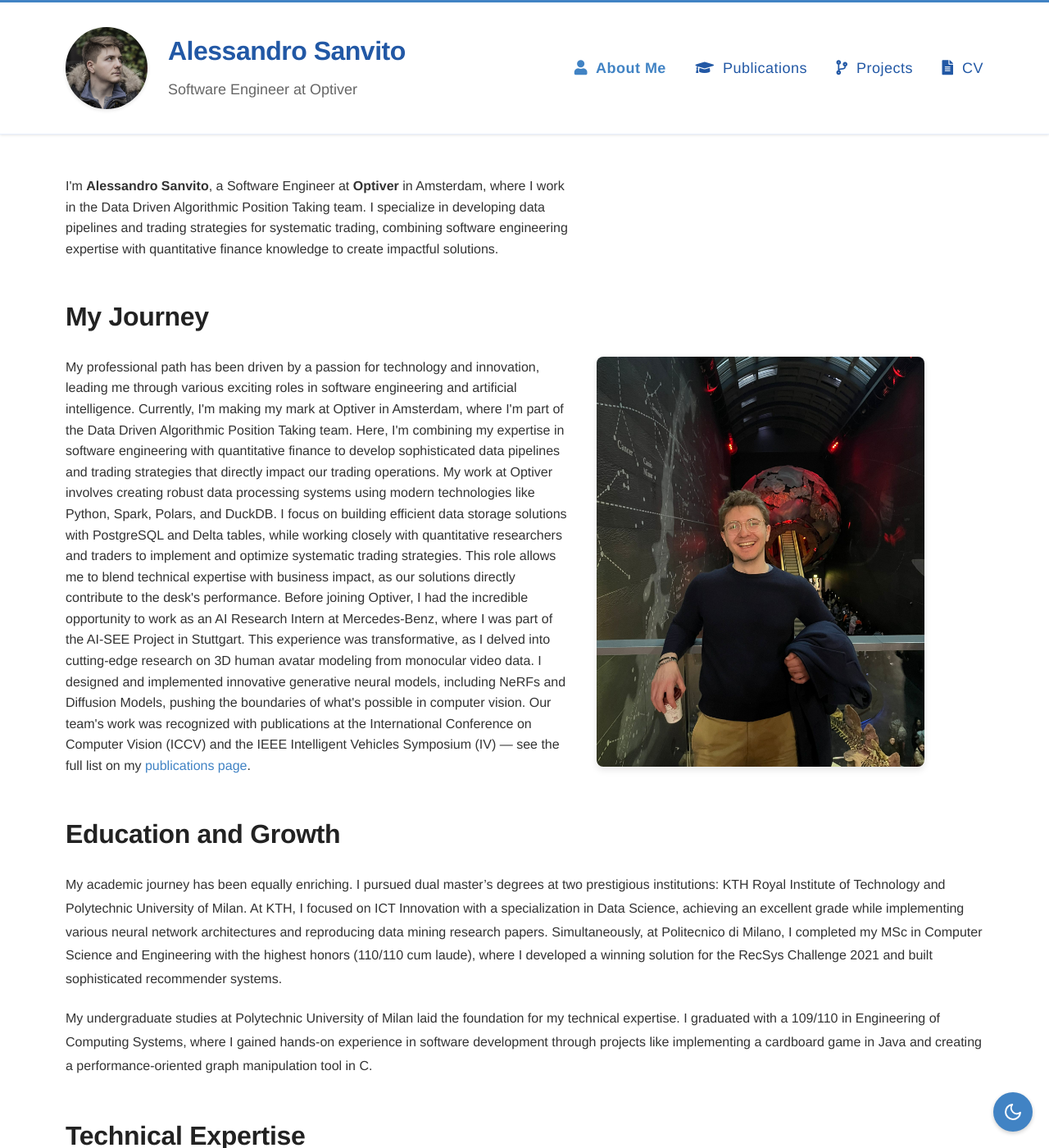
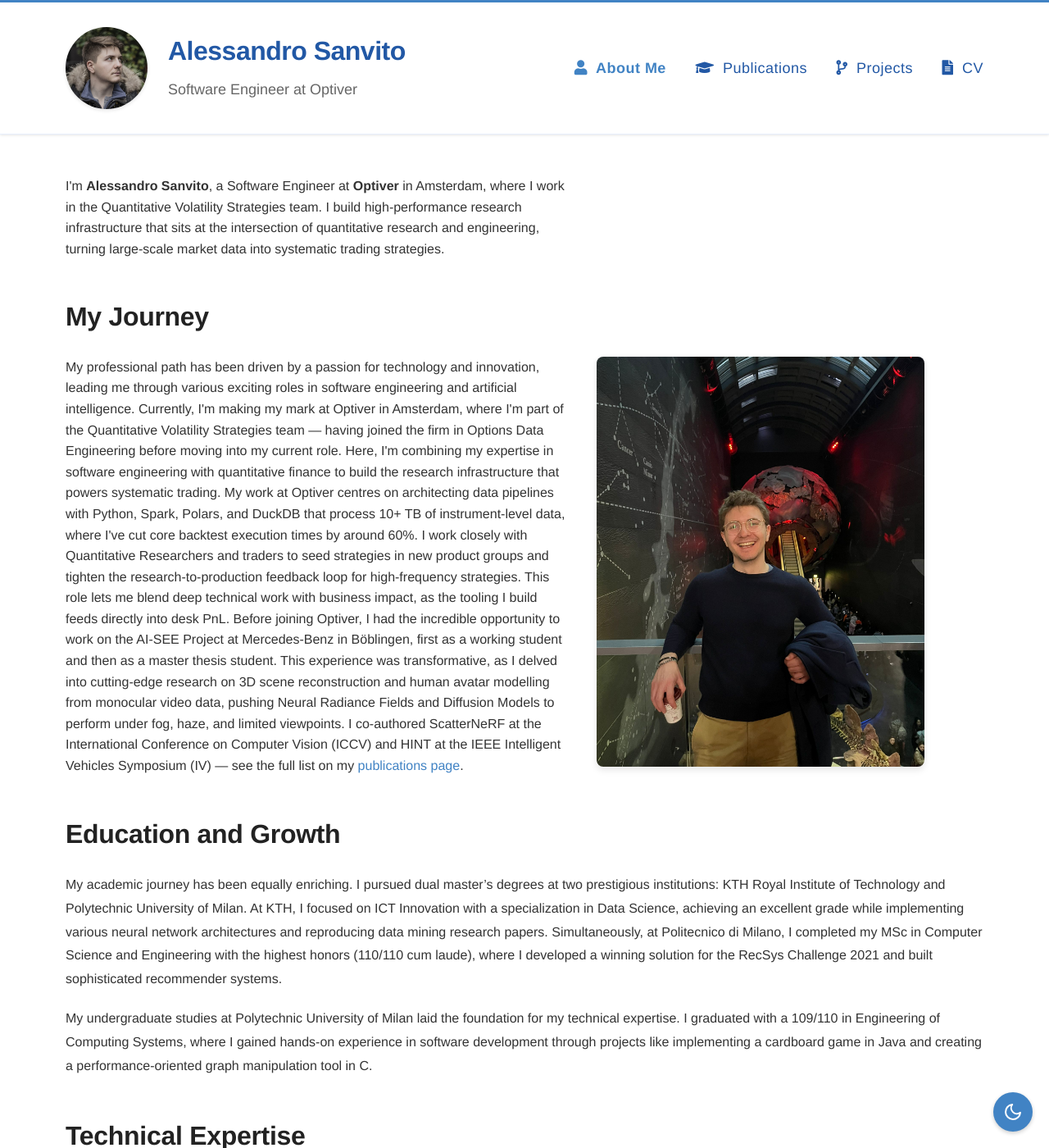
Before and after one commit to Alexdruso/Alexdruso.github.io, a Jekyll site: the page built from docs/index.md, in a window 1280 px wide and 1400 px high. Shown: the whole window at 82% size. Built offline with Jekyll 4.4.1, drawn with Linux system fonts in a browser that asks for light colours.

Commit message:
Sync CV and homepage with current LinkedIn
- experience.tex: refresh Optiver bullets for Quantitative Volatility
  Strategies role (10+ TB pipelines, 60% backtest speedup, alpha
  generation in new product groups); update Mercedes-Benz bullets to
  cover both ScatterNeRF (ICCV) and HINT (IEEE IV); correct Mercedes
  location to Boeblingen
- education.tex: move grades from first bullet to right-aligned
  dates column using \textbar separator
- index.md: update homepage narrative to match new Optiver team and
  Mercedes location/publications

https://claude.ai/code/session_01T9phkQjuLAsJk2V6LiJh61

```diff
--- a/docs/index.md
+++ b/docs/index.md
@@ -5,7 +5,7 @@ layout: page
 
 <div class="about-container">
   <div class="about-content">
-    I'm <strong>Alessandro Sanvito</strong>, a Software Engineer at <strong>Optiver</strong> in Amsterdam, where I work in the Data Driven Algorithmic Position Taking team. I specialize in developing data pipelines and trading strategies for systematic trading, combining software engineering expertise with quantitative finance knowledge to create impactful solutions.
+    I'm <strong>Alessandro Sanvito</strong>, a Software Engineer at <strong>Optiver</strong> in Amsterdam, where I work in the Quantitative Volatility Strategies team. I build high-performance research infrastructure that sits at the intersection of quantitative research and engineering, turning large-scale market data into systematic trading strategies.
   </div>
 </div>
 
@@ -13,11 +13,11 @@ layout: page
 
 <div class="about-container">
   <div class="about-content">
-    My professional path has been driven by a passion for technology and innovation, leading me through various exciting roles in software engineering and artificial intelligence. Currently, I'm making my mark at Optiver in Amsterdam, where I'm part of the Data Driven Algorithmic Position Taking team. Here, I'm combining my expertise in software engineering with quantitative finance to develop sophisticated data pipelines and trading strategies that directly impact our trading operations.
+    My professional path has been driven by a passion for technology and innovation, leading me through various exciting roles in software engineering and artificial intelligence. Currently, I'm making my mark at Optiver in Amsterdam, where I'm part of the Quantitative Volatility Strategies team — having joined the firm in Options Data Engineering before moving into my current role. Here, I'm combining my expertise in software engineering with quantitative finance to build the research infrastructure that powers systematic trading.
 
-    My work at Optiver involves creating robust data processing systems using modern technologies like Python, Spark, Polars, and DuckDB. I focus on building efficient data storage solutions with PostgreSQL and Delta tables, while working closely with quantitative researchers and traders to implement and optimize systematic trading strategies. This role allows me to blend technical expertise with business impact, as our solutions directly contribute to the desk's performance.
+    My work at Optiver centres on architecting data pipelines with Python, Spark, Polars, and DuckDB that process 10+ TB of instrument-level data, where I've cut core backtest execution times by around 60%. I work closely with Quantitative Researchers and traders to seed strategies in new product groups and tighten the research-to-production feedback loop for high-frequency strategies. This role lets me blend deep technical work with business impact, as the tooling I build feeds directly into desk PnL.
 
-    Before joining Optiver, I had the incredible opportunity to work as an AI Research Intern at Mercedes-Benz, where I was part of the AI-SEE Project in Stuttgart. This experience was transformative, as I delved into cutting-edge research on 3D human avatar modeling from monocular video data. I designed and implemented innovative generative neural models, including NeRFs and Diffusion Models, pushing the boundaries of what's possible in computer vision. Our team's work was recognized with publications at the International Conference on Computer Vision (ICCV) and the IEEE Intelligent Vehicles Symposium (IV) — see the full list on my <a href="/publications/">publications page</a>.
+    Before joining Optiver, I had the incredible opportunity to work on the AI-SEE Project at Mercedes-Benz in Böblingen, first as a working student and then as a master thesis student. This experience was transformative, as I delved into cutting-edge research on 3D scene reconstruction and human avatar modelling from monocular video data, pushing Neural Radiance Fields and Diffusion Models to perform under fog, haze, and limited viewpoints. I co-authored ScatterNeRF at the International Conference on Computer Vision (ICCV) and HINT at the IEEE Intelligent Vehicles Symposium (IV) — see the full list on my <a href="/publications/">publications page</a>.
   </div>
   <div class="profile-picture">
     <img src="/images/alessandro.jpeg" alt="Alessandro Sanvito" />
```
Also changed, not shown: 2 other files.
